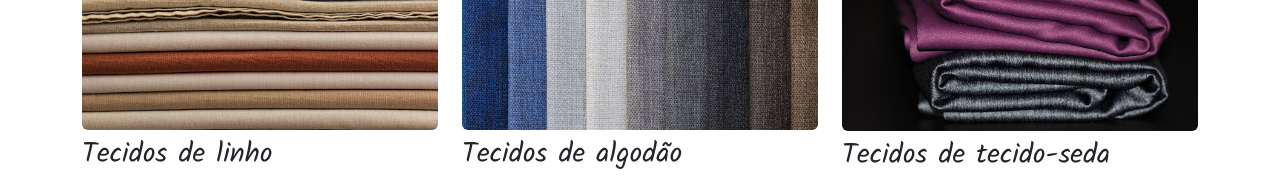
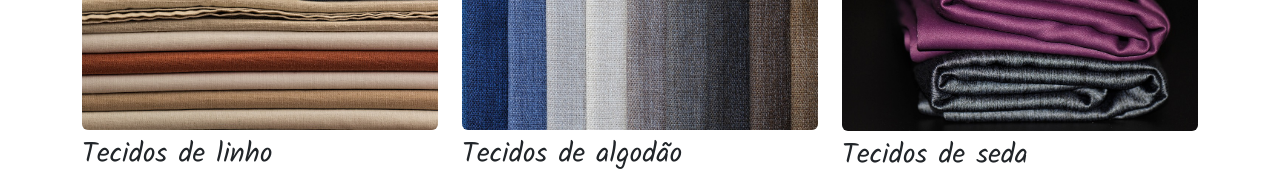
Before and after one commit to jotaMch/Grif-shop-jm, a website: page dev/index.html in a window 1280 px wide. Shown: the part 1560-1736 px from the top of the page. Drawn offline with nearby package versions, Linux system fonts and the light colour scheme.

Commit message:
atualizando h3

```diff
--- a/dev/index.html
+++ b/dev/index.html
@@ -145,7 +145,7 @@
                     <div class="col-md-4">
                         <img src="imagem/section-tecidos/tecido-seda.jpg" class="d-block w-100 rounded mb-2" alt="">
                         <h3 class="section-title">
-                            Tecidos de tecido-seda
+                            Tecidos de seda
                         </h3>
                         <p>
                             A seda é um dos tecidos mais apreciados na indústria da moda devido à sua suavidade e
```
Also changed, not shown: dist/index.html.
